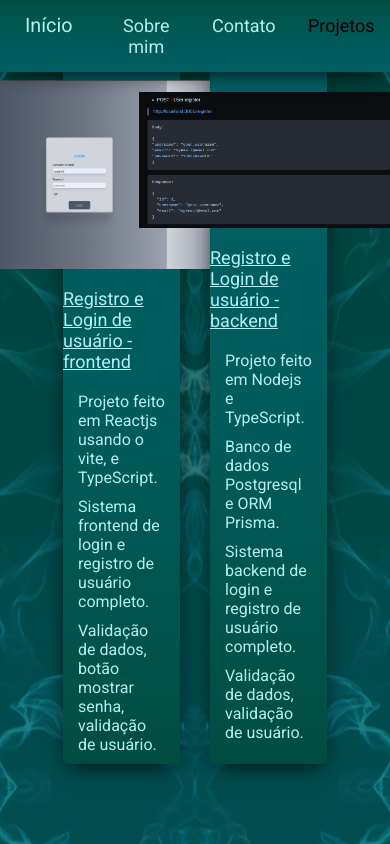
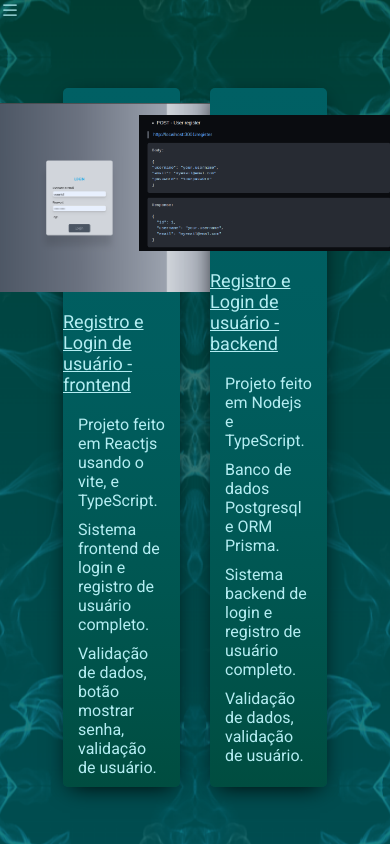
Before and after one commit to DeividBorges93/DeividBorges93.github.io, a React (Create React App) app: page /projetos in a window 390 px wide. Shown: the top 844 px of the page. Built offline with nearby package versions, Linux system fonts and the light colour scheme.

Commit message:
feat(responsive-menu): :iphone: adds responsive menu for the small screen

```diff
--- a/src/components/Header.jsx
+++ b/src/components/Header.jsx
@@ -1,12 +1,46 @@
-import React from 'react';
+import React, { useRef } from 'react';
 import '../css/components/header.css';
 import { NavLink } from 'react-router-dom';
 
 export default function Header() {
+  const containerHeaderRef = useRef(null);
+  let showSidebar = false;
+
+  const toogleSideBar = () => {
+    showSidebar = !showSidebar;
+    const containerHeader = containerHeaderRef.current;
+    const content = document.getElementById('content');
+
+    if (showSidebar) {
+      containerHeader.style.marginLeft = '0vw';
+      containerHeader.style.animationName = 'showSidebar';
+      content.style.filter = 'blur(2px)';
+    } else {
+      containerHeader.style.marginLeft = '-100vw';
+      containerHeader.style.animationName = '';
+      content.style.filter = 'none';
+    }
+  };
+
+  window.addEventListener('resize', () => {
+    if (window.innerWidth > 768 && showSidebar) {
+      toogleSideBar();
+    }
+  })
+
   return (
-    <div className='header'>
-
-      <div className="container-header">
+    <div  className='header' id='header'>
+      <button onClick={toogleSideBar} type='button' className="btn-menu-hamburguer">
+        <svg xmlns="http://www.w3.org/2000/svg" width="20" height="20" fill="currentColor" className="bi bi-list" viewBox="0 0 16 16">
+          <path fillRule="evenodd" d="M2.5 12a.5.5 0 0 1 .5-.5h10a.5.5 0 0 1 0 1H3a.5.5 0 0 1-.5-.5zm0-4a.5.5 0 0 1 .5-.5h10a.5.5 0 0 1 0 1H3a.5.5 0 0 1-.5-.5zm0-4a.5.5 0 0 1 .5-.5h10a.5.5 0 0 1 0 1H3a.5.5 0 0 1-.5-.5z"/>
+        </svg>
+      </button>
+      <div className="container-header" id='container-header' ref={containerHeaderRef}>
+        <button onClick={toogleSideBar} type='button' className="btn-menu-hamburguer">
+          <svg xmlns="http://www.w3.org/2000/svg" width="20" height="20" fill="currentColor" className="bi bi-x" viewBox="0 0 16 16">
+            <path d="M4.646 4.646a.5.5 0 0 1 .708 0L8 7.293l2.646-2.647a.5.5 0 0 1 .708.708L8.707 8l2.647 2.646a.5.5 0 0 1-.708.708L8 8.707l-2.646 2.647a.5.5 0 0 1-.708-.708L7.293 8 4.646 5.354a.5.5 0 0 1 0-.708z"/>
+          </svg>
+        </button>
         <NavLink
             className="link-menu"
             activeclassname="active"
--- a/src/css/components/header.css
+++ b/src/css/components/header.css
@@ -35,3 +35,44 @@
 .link-menu.active:hover {
   transform: none;
 }
+
+.btn-menu-hamburguer {
+  display: none;
+  z-index: 98;
+  background-color: transparent;
+  border: none;
+  cursor: pointer;
+  color: var(--light-cyan-3);
+}
+
+@media screen and (max-width: 768px) {
+  .btn-menu-hamburguer {
+    display: block;
+  }
+
+  .container-header {
+    position: absolute;
+    flex-direction: column;
+    top: 0;
+    height: 100%;
+    width: 20vw;
+    border-radius: 10px;
+    animation-duration: 1s;
+    margin-left: -100vw;
+  }
+
+  .link-menu {
+    text-align: left;
+    width: auto;
+    overflow: hidden;
+  }
+}
+
+@keyframes showSidebar {
+  from {
+    margin-left: -100vw;
+  }
+  top {
+    margin-left: -10vw;
+  }
+}
```
